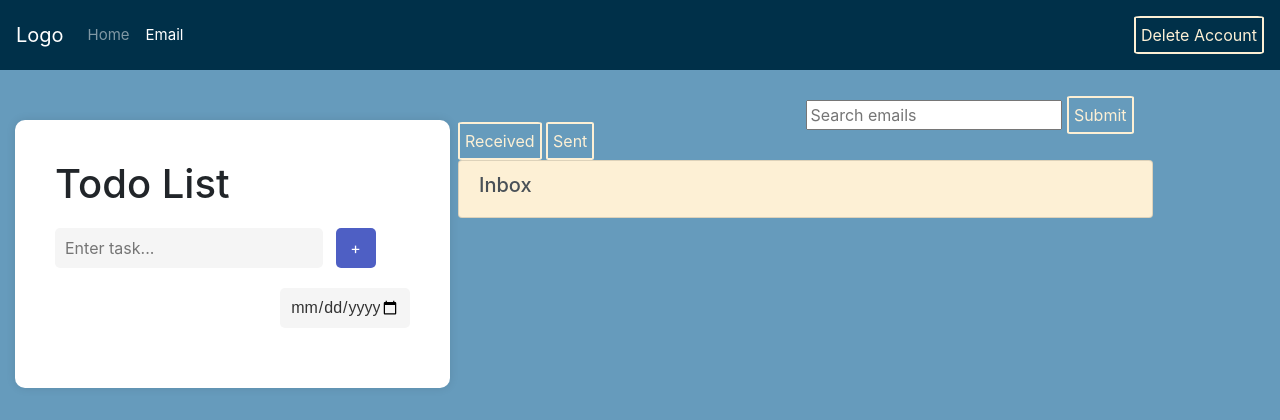
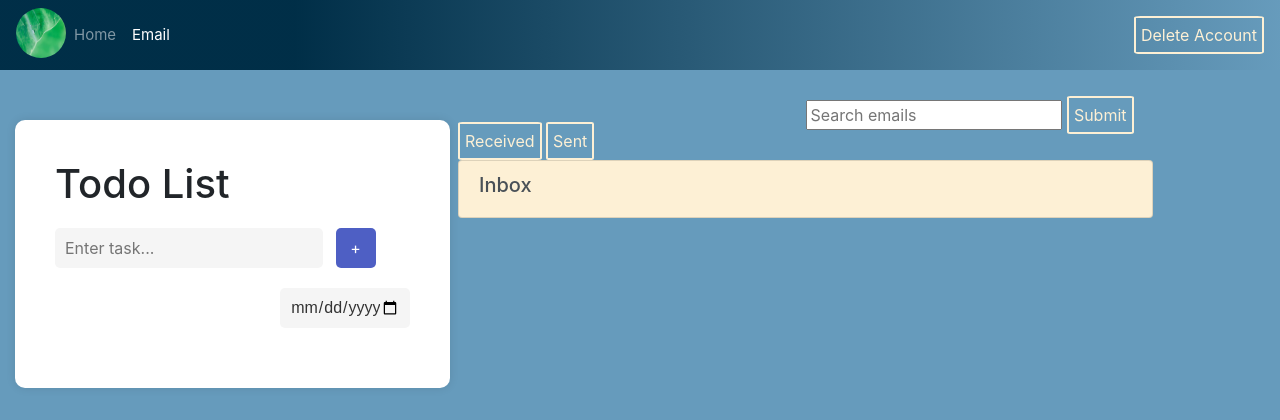
Before and after one commit to klam20/CMPE131-EmailClient, a Flask app: page /email in a window 1280 px wide. Shown: the top 420 px of the page. Run offline with Flask 3, Linux system fonts and the light colour scheme; the visitor is signed in with stand-in values (Sample User, id 1); data that the repository does not hold is empty; some libraries are stand-ins or nearby versions.

Commit message:
Added logo to navbar

```diff
--- a/app/static/style.css
+++ b/app/static/style.css
@@ -235,6 +235,9 @@ h2 {
         min-height: 100vh;
 }
 
- {
-    color: #780000;
+.logo {
+      border:none;
+      border-radius:50%;
+      height:50px;
+      width:50px;
 }
--- a/app/templates/email.html
+++ b/app/templates/email.html
@@ -7,13 +7,16 @@
     </head>
     <body>
       <!--Email Nav Bar-->
-      <nav class="navbar navbar-expand-lg navbar-dark" style="background-color: #003049;">
-        <a class="navbar-brand" href="#">Logo</a>
+      <nav class="navbar navbar-expand-lg navbar-dark" style="background: linear-gradient(90deg, hsla(201, 100%, 14%, 1) 23%, hsla(203, 39%, 57%, 1) 100%);">
         <button class="navbar-toggler" type="button" data-toggle="collapse" data-target="#navbarNav" aria-controls="navbarNav" aria-expanded="false" aria-label="Toggle navigation">
           <span class="navbar-toggler-icon"></span>
         </button>
         <div class="collapse navbar-collapse" id="navbarNav">
+
           <ul class="navbar-nav">
+            <li class="nav-item ">
+              <img src = "static/img.jpg" class = "logo">
+            </li>
             <li class="nav-item ">
               <a class="nav-link" href="/home">Home <span class="sr-only">(current)</span></a>
             </li>
```
